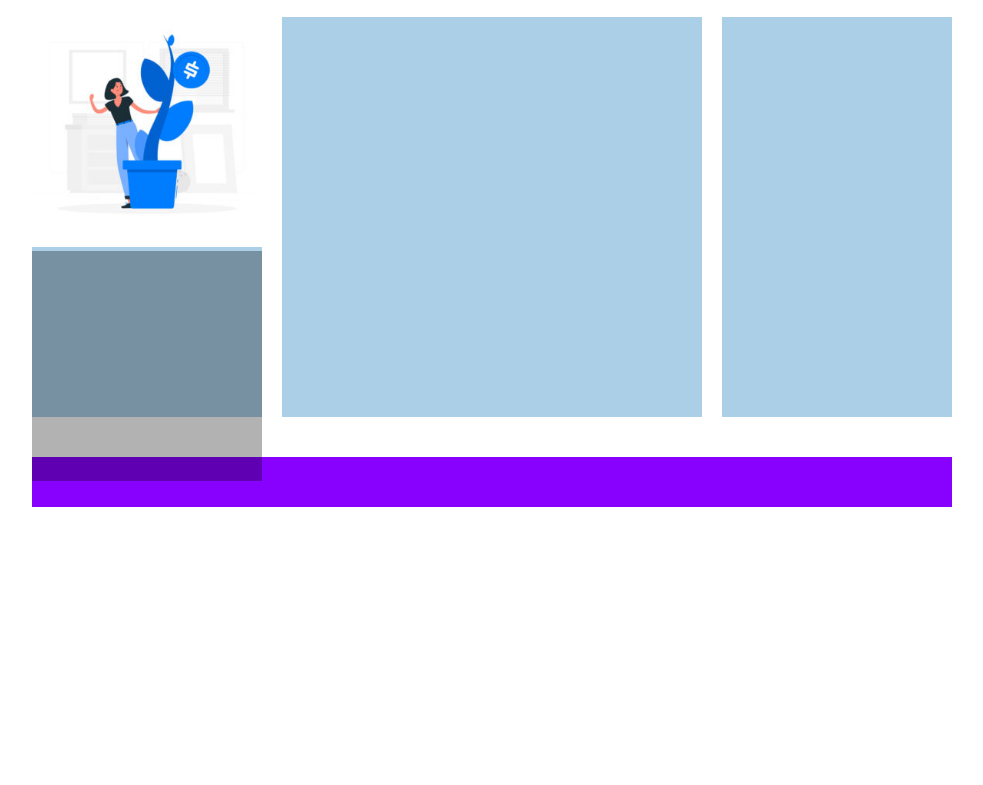
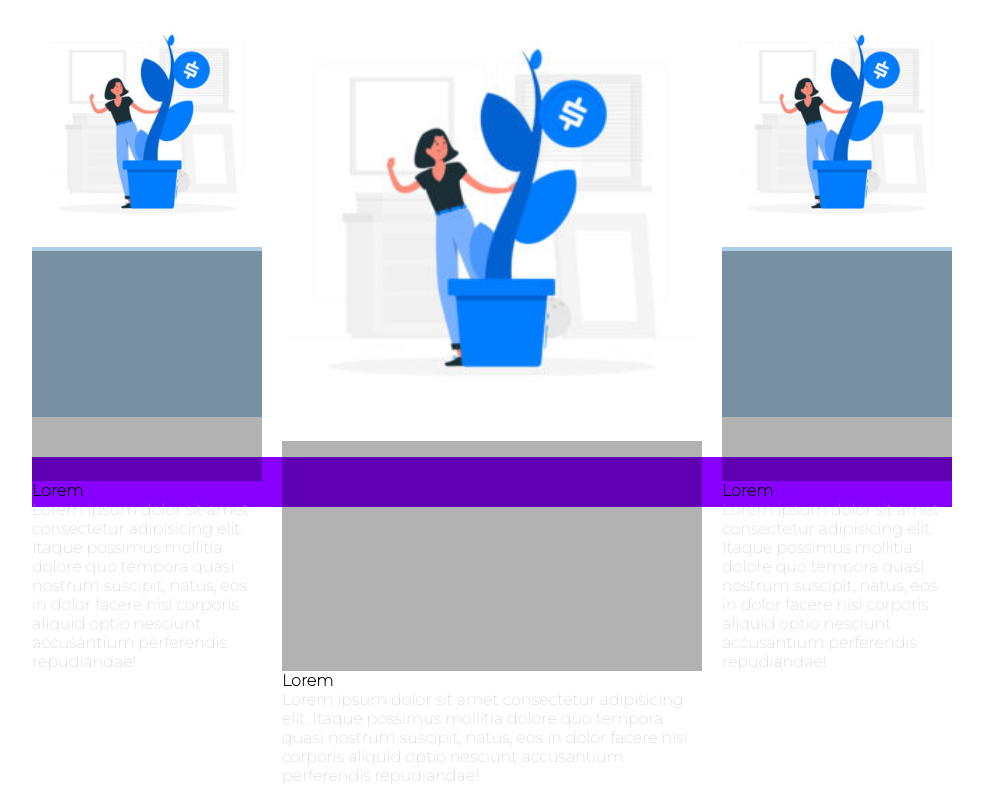
Before and after one commit to Ele-nonsochi/htmlcss-wp, a plain HTML site: page index.html in a window 1280 px wide. Shown: the part 626-1411 px from the top of the page, without its empty margins (148-1131 px from the left). Before the commit the page ends 1133 px from the top, so only its background shows below. Drawn offline with Linux system fonts and the light colour scheme.

Commit message:
Sviluppo delle colonne

```diff
--- a/index.html
+++ b/index.html
@@ -48,11 +48,28 @@
 
                 <img src="img/img-1.jpg" alt="img">
                 <div class="decoration-img"></div>
+                <h4>Lorem</h4>
+                <p>Lorem ipsum dolor sit amet consectetur adipisicing elit. Itaque possimus mollitia dolore quo tempora quasi nostrum suscipit, natus, eos in dolor facere nisi corporis
+                    aliquid optio nesciunt accusantium perferendis repudiandae!</p>
 
 
             </div>
-            <div class="col col-center"></div>
-            <div class="col"></div>
+            <div class="col col-center">
+                <img src="img/img-1.jpg" alt="img">
+                <div class="decoration-img"></div>
+                <h4>Lorem</h4>
+                <p>Lorem ipsum dolor sit amet consectetur adipisicing elit. Itaque possimus mollitia dolore quo tempora quasi nostrum suscipit, natus, eos in dolor facere nisi corporis
+                    aliquid optio nesciunt accusantium perferendis repudiandae!</p>
+
+            </div>
+            <div class="col">
+                <img src="img/img-1.jpg" alt="img">
+                <div class="decoration-img"></div>
+                <h4>Lorem</h4>
+                <p>Lorem ipsum dolor sit amet consectetur adipisicing elit. Itaque possimus mollitia dolore quo tempora quasi nostrum suscipit, natus, eos in dolor facere nisi corporis
+                    aliquid optio nesciunt accusantium perferendis repudiandae!</p>
+
+            </div>
           </div>
 
         </div>
```
